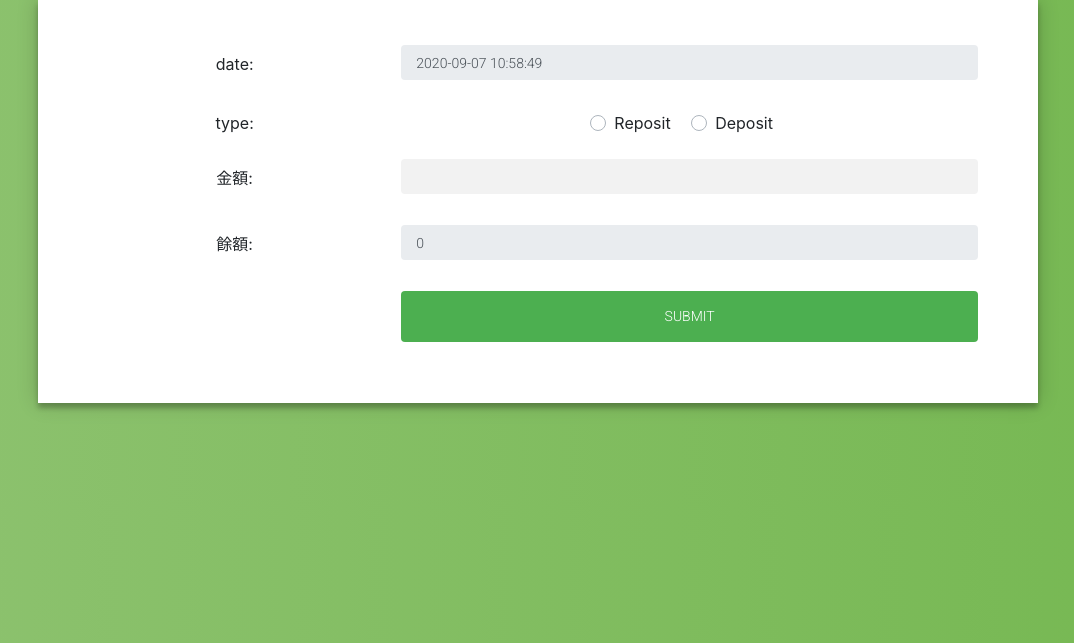
After one commit to chiayi-chiang/RD5_Assignment, a PHP site: page /addtransaction.php in a window 1280 px wide. The commit adds this page. Shown: the top 643 px of the page, without its empty margins (102-1176 px from the left). Run offline with PHP 8.4, Linux system fonts and the light colour scheme; some libraries are stand-ins or nearby versions.

Commit message:
updata RD5

```diff
--- /dev/null
+++ b/addtransaction.php
@@ -0,0 +1,98 @@
+<?php
+if (isset($_POST["okButton"])) {
+    $nowdate = $_POST["nowdate"];
+    $type = $_POST["typeId"];
+    $money = $_POST["money"];
+    $balance = $_POST["balance"];
+    $sql =
+      "insert into employee (date,type, money,balance )
+      values ('$nowdate','$type' ,'$money', '$balance')";
+
+    echo $sql;
+    require("database.php");
+    mysqli_query($link, $sql);
+    header("location: secret.php");
+  }
+
+
+
+
+?>
+<!DOCTYPE html>
+<html lang="en">
+<head>
+    <meta charset="UTF-8">
+    <meta name="viewport" content="width=device-width, initial-scale=1.0">
+    <title>Document</title>
+    <link href="modle.css" rel="stylesheet"/>
+    <script src="modle.js"></script>
+    <link rel="stylesheet" href="https://maxcdn.bootstrapcdn.com/bootstrap/4.5.2/css/bootstrap.min.css">
+    <script src="https://ajax.googleapis.com/ajax/libs/jquery/3.5.1/jquery.min.js"></script>
+    <script src="https://cdnjs.cloudflare.com/ajax/libs/popper.js/1.16.0/umd/popper.min.js"></script>
+    <script src="https://maxcdn.bootstrapcdn.com/bootstrap/4.5.2/js/bootstrap.min.js"></script>
+    <style>
+    .form {
+        position: relative;
+        z-index: 1;
+        background: #FFFFFF;
+        max-width: 1000px;
+        margin: 0 auto 100px;
+        padding: 45px;
+        text-align: center;
+        box-shadow: 0 0 20px 0 rgba(0, 0, 0, 0.2), 0 5px 5px 0 rgba(0, 0, 0, 0.24);
+    }
+    </style>
+</head>
+<body>
+    <div class="member-page">
+    <div class="form">
+    <form class="member-form">
+    <div class="container">
+
+<form method="post">
+  <div class="form-group row">
+    <label for="nowdate" class="col-4 col-form-label">date:</label>
+    <div class="col-8">
+        <input type="text" id="nowdate" name="nowdate" class="form-control" disabled value = "<?php echo date('Y-m-d H:i:s',mktime (date(H)+8, date(i), date(s), date(m), date(d), date(Y)))?>"/>
+    </div>
+  </div>
+  <div class="form-group row">
+    <label class="col-4">type:</label>
+    <div class="col-8">
+      <div class="custom-control custom-radio custom-control-inline">
+        <input name="typeId" id="typeId_0" type="radio" class="custom-control-input" value="R">
+        <label for="typeId_0" class="custom-control-label">Reposit</label>
+      </div>
+      <div class="custom-control custom-radio custom-control-inline">
+        <input name="typeId" id="typeId_1" type="radio" class="custom-control-input" value="D">
+        <label for="typeId_1" class="custom-control-label">Deposit</label>
+      </div>
+    </div>
+  </div>
+  <div class="form-group row">
+    <label for="money" class="col-4 col-form-label">金額:</label>
+    <div class="col-8">
+      <input id="money" name="money" type="text" class="form-control">
+    </div>
+  </div>
+  <div class="form-group row">
+    <label for="balance" class="col-4 col-form-label">餘額:</label>
+    <div class="col-8">
+      <input type="text" id="balance" name="balance" class="form-control" disabled value = "0"/>
+
+    </div>
+  </div>
+
+  <div class="form-group row">
+    <div class="offset-4 col-8">
+      <button name="okButton" value="OK" type="submit" class="btn btn-primary">Submit</button>
+    </div>
+  </div>
+</form>
+
+</div>
+    </form>
+    </div>
+  </div>
+</body>
+</html>
```
Also changed, not shown: index.php (+2 -9 lines), login.php (+6 -4 lines), secret.php (+31 -22 lines), singup.php (+15 -13 lines).
